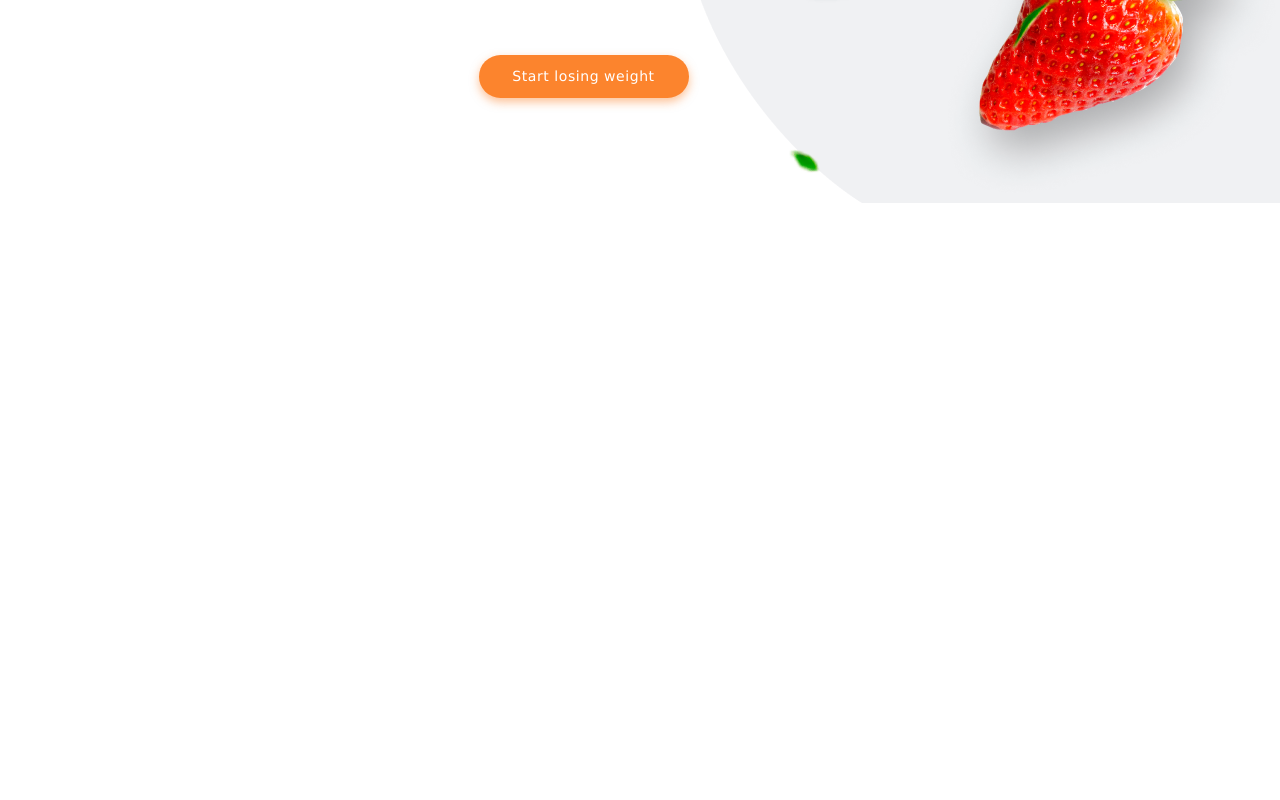
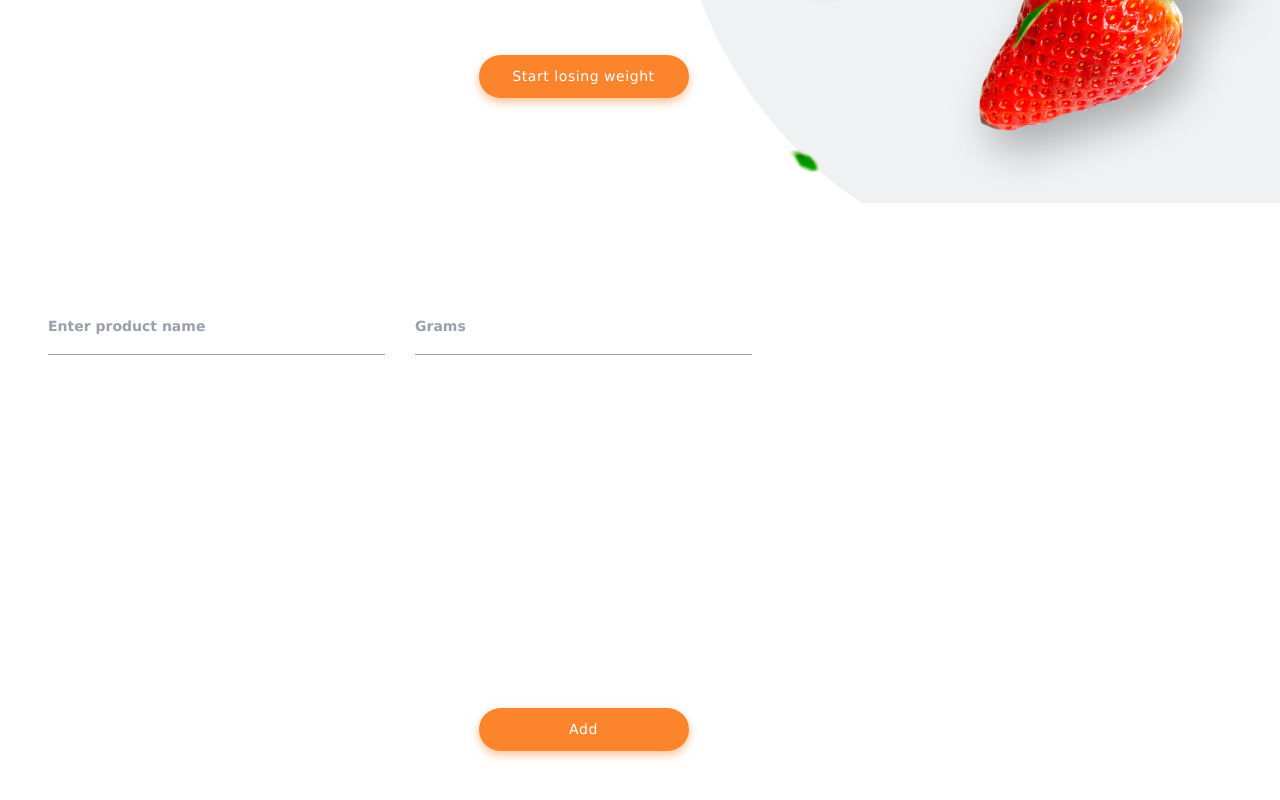
Before and after one commit to denyskuz/slimmom, a React (Create React App) app: page / in a window 1280 px wide. Shown: the part 755-1555 px from the top of the page. Before the commit the page ends 973 px from the top, so only its background shows below. Built offline with nearby package versions, Linux system fonts and the light colour scheme; no server answers.

Commit message:
add form and basic styles

```diff
--- /dev/null
+++ b/src/components/DiaryAddProductForm/DiaryAddProductForm.js
@@ -0,0 +1,59 @@
+import * as React from 'react';
+import { Modal } from '@mui/material';
+
+import { useFormik } from 'formik';
+import {
+  FormWrapper,
+  Form,
+  Label,
+  Input,
+  Button,
+} from './DiaryAddProductForm.styled';
+
+export const DiaryAddProductForm = () => {
+  const [open, setOpen] = React.useState(false);
+  const handleOpen = () => setOpen(true);
+  const handleClose = () => setOpen(false);
+
+    const formik = useFormik({
+    initialValues: {
+      product: '',
+      weights: '',
+    },
+    onSubmit: values => {
+      console.log(values);
+    },
+  });
+
+  return (
+ <FormWrapper>
+      <Form onSubmit={formik.handleSubmit}>
+        <Label>
+          Enter product name
+          <Input
+            id="product"
+            name="product"
+            type="text"
+            onChange={formik.handleChange}
+            value={formik.values.product}
+          />
+        </Label>
+
+        <Label htmlFor="weights">
+          Grams
+          <Input
+            id="weights"
+            name="weights"
+            type="number"
+            onChange={formik.handleChange}
+            value={formik.values.weights}
+          />
+        </Label>
+
+        <Button type="submit" onClick={handleOpen}>
+          Add
+        </Button>
+      </Form>
+    </FormWrapper>
+  );
+};
--- /dev/null
+++ b/src/components/DiaryAddProductForm/DiaryAddProductForm.styled.js
@@ -0,0 +1,96 @@
+import { Box } from '@mui/material';
+import styled from 'styled-components';
+
+export const FormWrapper = styled.div`
+  width: 100%;
+
+  @media (min-width: 768px) {
+    width: 80%;
+    padding: 100px 32px;
+  }
+
+  @media (min-width: 1280px) {
+    width: 60vw;
+    padding: 100px 32px;
+  }
+`;
+
+export const Form = styled.form`
+  display: flex;
+  flex-direction: column;
+
+  @media (min-width: 768px) {
+    display: grid;
+    grid-template-columns: repeat(2, 1fr);
+    grid-template-rows: repeat(3, 100px);
+    gap: 30px;
+  }
+`;
+
+export const Label = styled.label`
+  font-family: Verdana;
+  font-weight: 700;
+  font-size: 14px;
+  line-height: 17px;
+  letter-spacing: normal;
+  color: #9b9faa;
+  margin-bottom: 8px;
+`;
+
+export const Input = styled.input`
+  font-family: Verdana;
+  font-weight: 500;
+  font-size: 14px;
+  line-height: 17px;
+  letter-spacing: normal;
+  width: 100%;
+  color: #9b9faa;
+  margin-bottom: 32px;
+  border: none;
+  border-bottom: 1px solid #9b9faa;
+`;
+
+export const Button = styled.button`
+  margin: 40px auto 0 auto;
+  width: 210px;
+  height: 43px;
+  background-color: #fc842d;
+  color: #ffffff;
+  display: block;
+  font-family: Verdana;
+  font-weight: 500;
+  font-size: 14px;
+  line-height: 17px;
+  letter-spacing: 0.04em;
+  border: 2px solid transparent;
+  cursor: pointer;
+  box-shadow: 0px 4px 10px rgba(252, 132, 45, 0.5);
+  border-radius: 30px;
+
+  @media (min-width: 768px) {
+    margin: 60px 0 0 0;
+    grid-row: 4 / span 1;
+  }
+
+  @media (min-width: 1280px) {
+    grid-column: 2 / 3;
+    margin: 0 auto 20px auto;
+  }
+`;
+
+export const StyledModalBox = styled(Box)`
+  width: 100%;
+  height: 100%;
+  background-color: #fff;
+  @media (min-width: 768px) {
+    width: 672px;
+    height: 572px;
+    padding: 0 20px;
+    position: absolute;
+    top: 50%;
+    left: 50%;
+    transform: translate(-50%, -50%);
+    boxshadow: 24;
+    p: 3;
+  }
+`;
--- a/src/pages/DiaryPage.js
+++ b/src/pages/DiaryPage.js
@@ -1,3 +1,5 @@
+import { DiaryAddProductForm } from '../components/DiaryAddProductForm/DiaryAddProductForm';
+
 export default function DiaryPage() {
   return (
     <main>
--- a/src/pages/MainPage/MainPage.js
+++ b/src/pages/MainPage/MainPage.js
@@ -1,6 +1,7 @@
 import { DailyCaloriesForm } from 'components/DailyCaloriesForm/DailyCaloriesForm';
 import { Wrapper } from './MainPage.styled';
 import Container from 'components/Container';
+import { DiaryAddProductForm } from 'components/DiaryAddProductForm/DiaryAddProductForm';
 
 export default function MainPage() {
   return (
@@ -8,6 +9,7 @@ export default function MainPage() {
       <Wrapper>
         <Container>
           <DailyCaloriesForm />
+          <DiaryAddProductForm/>
         </Container>
       </Wrapper>
     </main>
```
Also changed, not shown: 1 other file (tests, documents, lock files or other folders).
